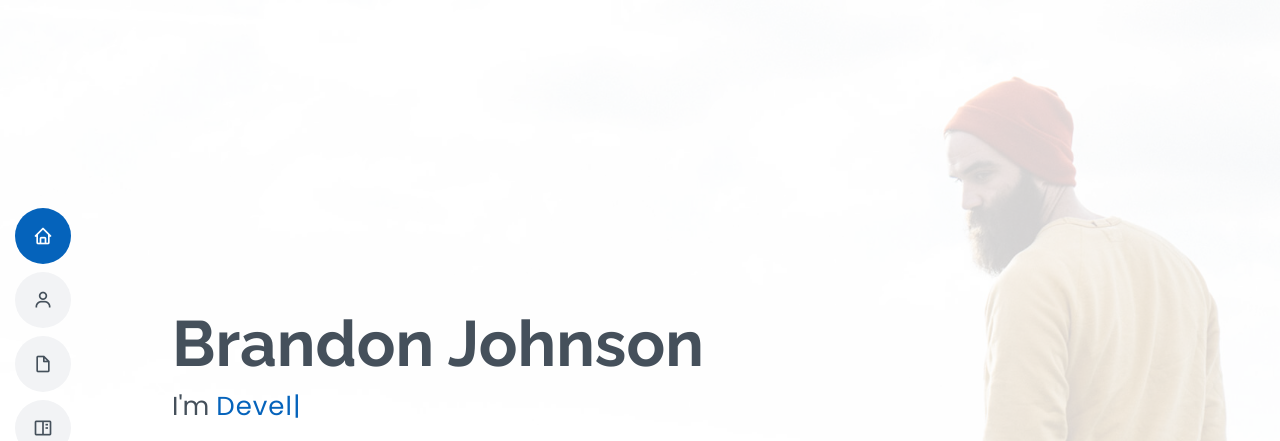
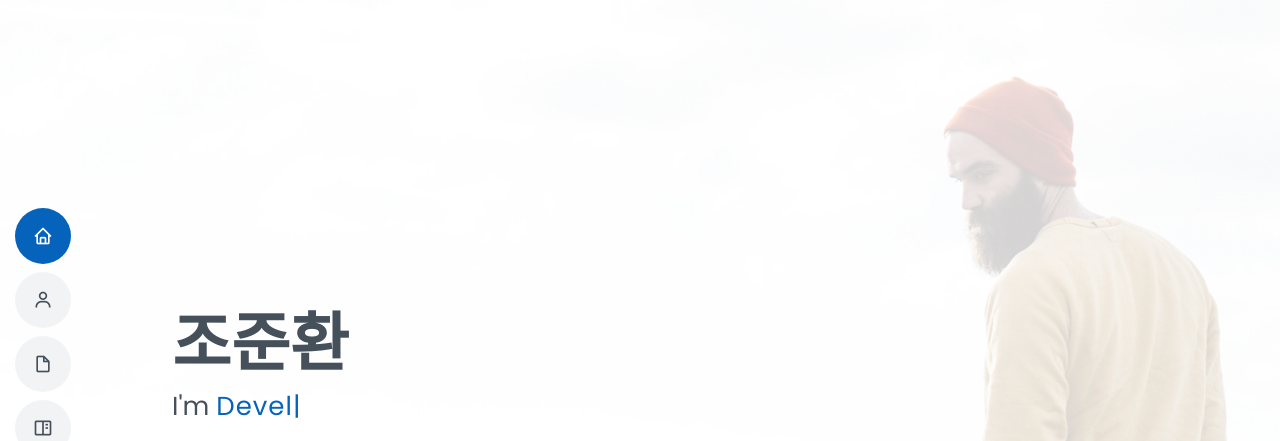
Before and after one commit to JOONHWANCHO/resume, a plain HTML site: page index.html in a window 1280 px wide. Shown: the top 441 px of the page. Drawn offline with nearby package versions, Linux system fonts and the light colour scheme.

Commit message:
update resume

```diff
--- a/index.html
+++ b/index.html
@@ -59,7 +59,7 @@
   <!-- ======= Hero Section ======= -->
   <section id="hero" class="d-flex flex-column justify-content-center">
     <div class="container" data-aos="zoom-in" data-aos-delay="100">
-      <h1>Brandon Johnson</h1>
+      <h1>조준환</h1>
       <p>I'm <span class="typed" data-typed-items="Designer, Developer, Freelancer, Photographer"></span></p>
       <div class="social-links">
         <a href="#" class="twitter"><i class="bx bxl-twitter"></i></a>
```
